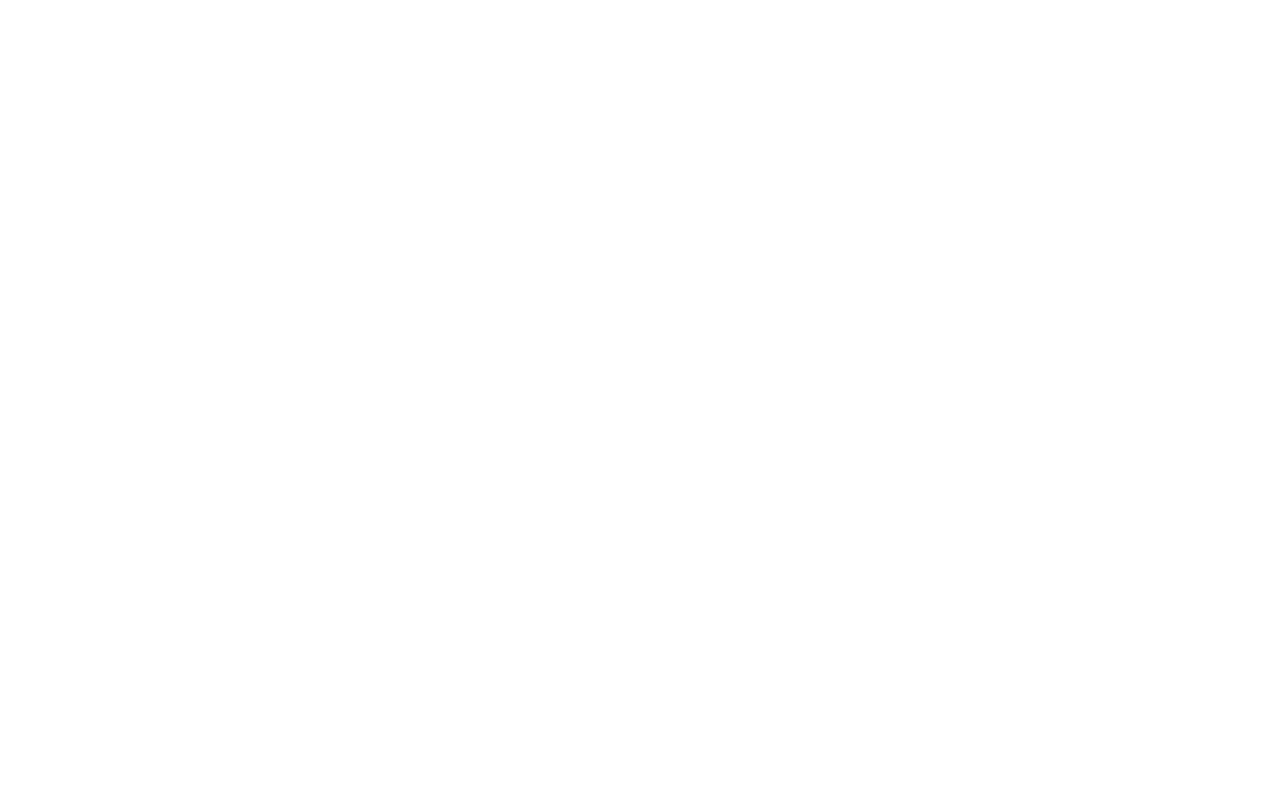
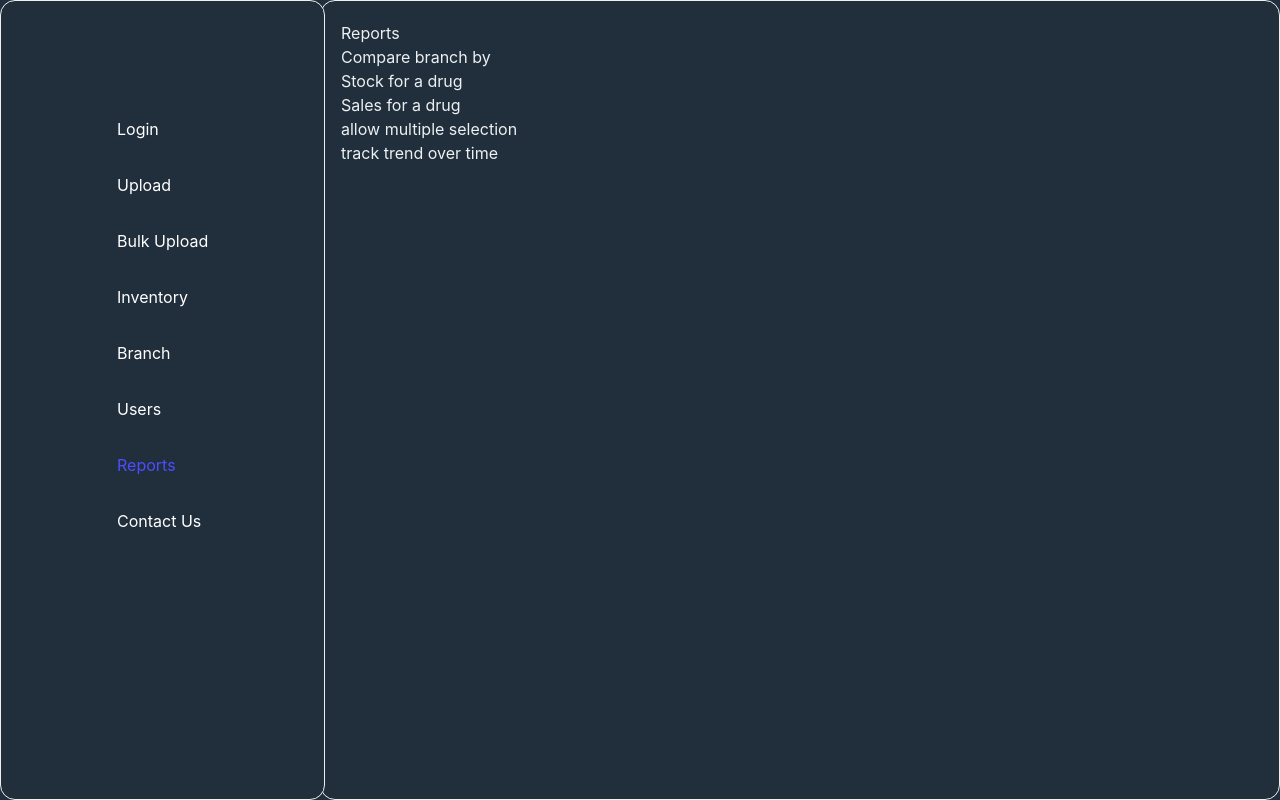
Before and after one commit to Feben9/pharmacy, a React (Create React App) app: page /reports in a window 1280 px wide. Before the commit this address had no page. Built offline with nearby package versions, Linux system fonts and the light colour scheme.

Commit message:
added Reports page

```diff
--- a/src/App.js
+++ b/src/App.js
@@ -13,8 +13,9 @@
 import Inventory from "./pages/Inventory";
 import BulkUpload from "./pages/BulkUpload";
 import Branch from "./pages/Branch";
+import Users from "./pages/Users";
+import Reports from "./pages/Reports";
 import Contact from "./pages/Contact";
-import Users from "./pages/Users";
 
 function App() {
   const [isAuthenticated, setIsAuthenticated] = useState(false);
@@ -39,6 +40,8 @@
 
             <Route path="/users" element={<Users />} />
 
+            <Route path="/reports" element={<Reports />} />
+
         </Routes>
       </Router>
     </div>
--- a/src/components/Navbar/Navbar.js
+++ b/src/components/Navbar/Navbar.js
@@ -22,11 +22,14 @@
                     <NavLink to="/branch" activeStyle>
                         Branch
                     </NavLink>
+                    <NavLink to="/Users" activeStyle>
+                        Users
+                    </NavLink>
+                    <NavLink to="/Reports" activeStyle>
+                        Reports
+                    </NavLink>
                     <NavLink to="/contact" activeStyle>
                         Contact Us
-                    </NavLink>
-                    <NavLink to="/Users" activeStyle>
-                        Users
                     </NavLink>
                 </NavMenu>
             </Nav>
--- /dev/null
+++ b/src/pages/Reports.js
@@ -0,0 +1,22 @@
+import React from "react";
+import Navbar from "../components/Navbar";
+
+const Reports = () => {
+    return (
+        <div className="main-container">
+            <div className="nav-container">
+                <Navbar isAuthenticated={true}/>
+            </div>
+            <div className="page-container">
+                <h1>Reports</h1>
+                <button>Compare branch by</button>
+                <p>Stock for a drug</p>
+                <p>Sales for a drug</p>
+                <p>allow multiple selection</p>
+                <p>track trend over time</p>
+            </div>
+        </div>
+    )
+};
+
+export default Reports;
```
